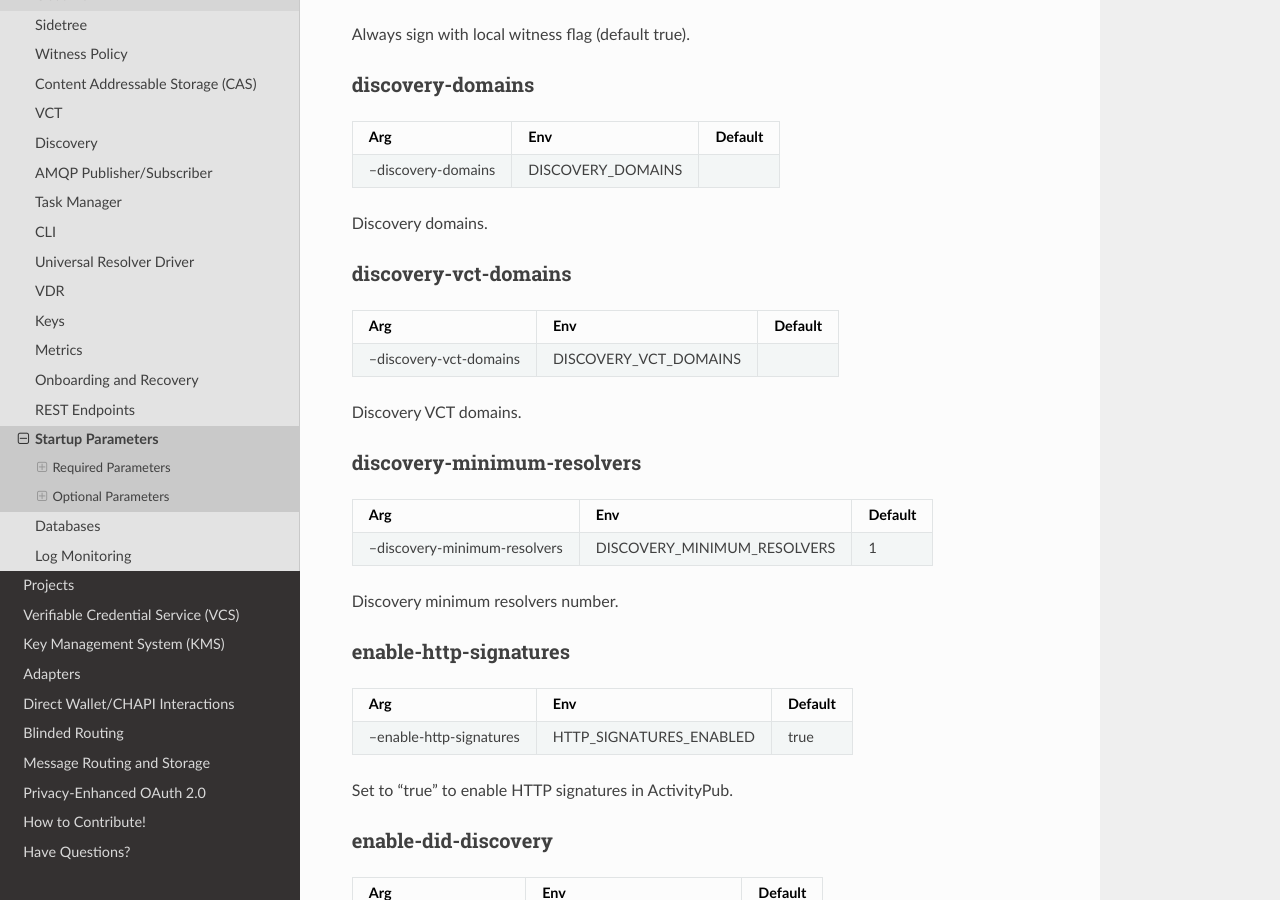
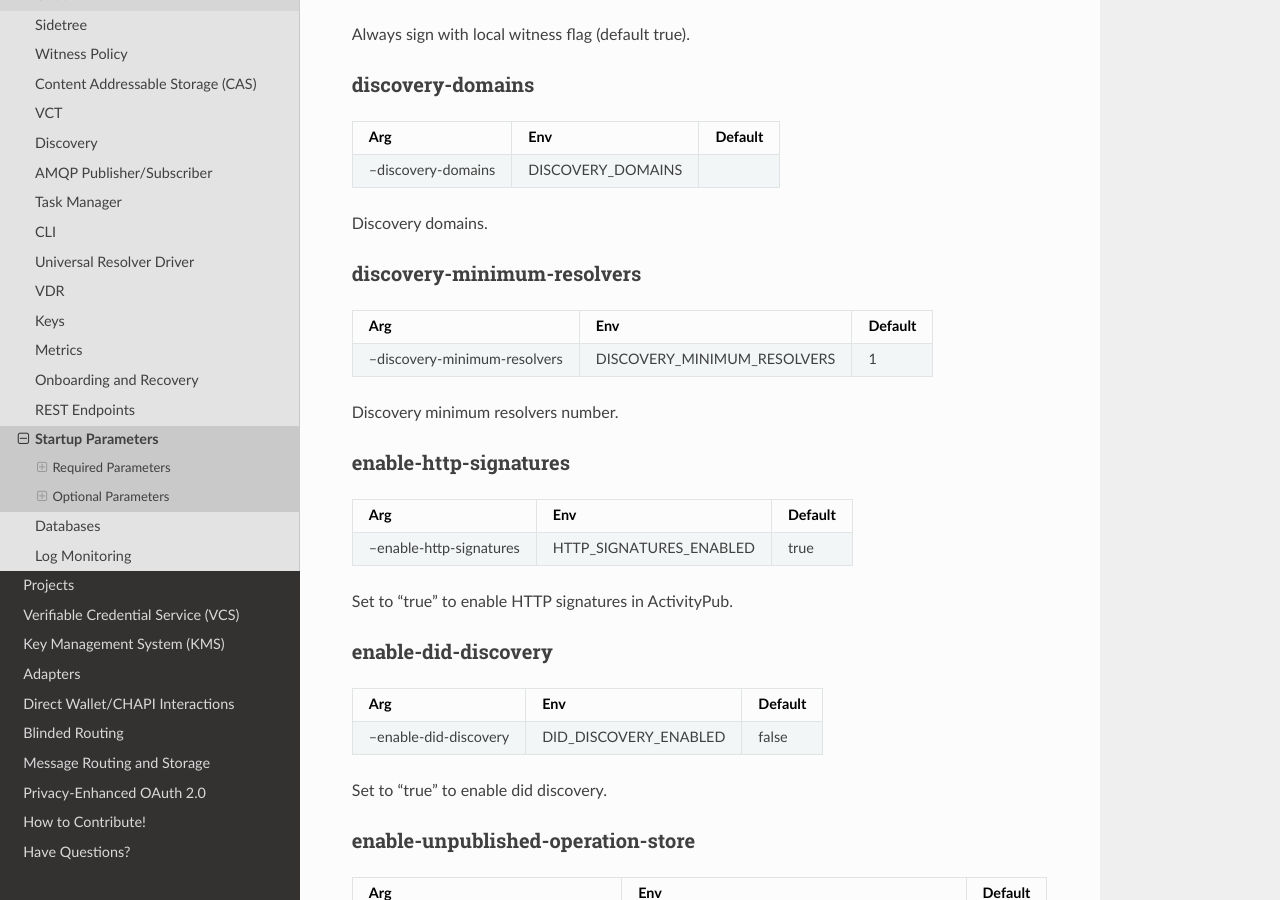
Before and after one commit to trustbloc/docs, a Sphinx documentation site: the page built from readthedocs/source/orb/parameters.md, in a window 1280 px wide and 900 px high, scrolled down 12594 px. Built offline with Sphinx 7.4.7 and the Read the Docs theme 2.0.0, drawn with Linux system fonts in a browser that asks for light colours.

Commit message:
chore: Remove unused vct discovery domains parameter
Remove unused vct discovery domain parameter

Signed-off-by: Sandra Vrtikapa <sandra.vrtikapa@securekey.com>

```diff
--- a/readthedocs/source/orb/parameters.md
+++ b/readthedocs/source/orb/parameters.md
@@ -519,14 +519,6 @@ Always sign with local witness flag (default true).
 
 Discovery domains.
 
-### discovery-vct-domains
-
-| Arg                     | Env                    | Default |
-|-------------------------|------------------------|---------|
-| --discovery-vct-domains | DISCOVERY_VCT_DOMAINS  |         |
-
-Discovery VCT domains.
-
 ### discovery-minimum-resolvers
 
 | Arg                           | Env                          | Default |
```
Also changed, not shown: readthedocs/source/orb/logmonitoring.md (+1 -1 lines).
